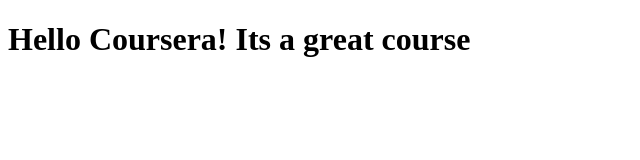
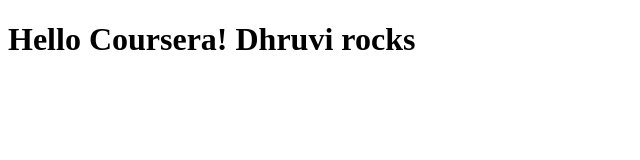
Before and after one commit to dhruvidesai1/coursera-test, a plain HTML site: page index.html in a window 1280 px wide. Shown: the whole page, without its empty margins (0-640 px from the left). Drawn offline with Linux system fonts and the light colour scheme.

Commit message:
a few changes to the file

```diff
--- a/index.html
+++ b/index.html
@@ -4,6 +4,6 @@
 	<title>Hello Coursera!</title>
 </head>
 <body>
-<h1>Hello Coursera! Its a great course</h1>
+<h1>Hello Coursera! Dhruvi rocks </h1>
 </body>
 </html>
```
